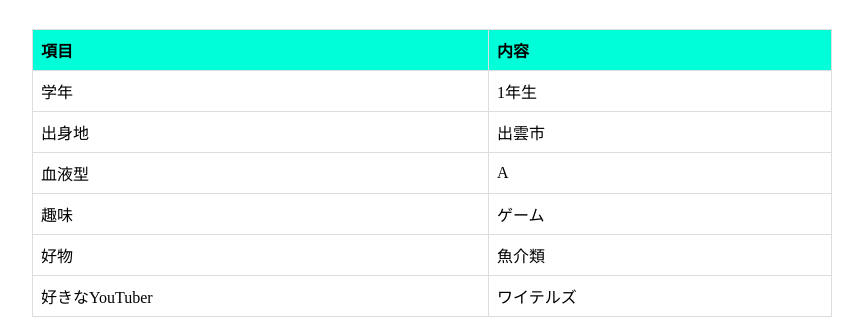
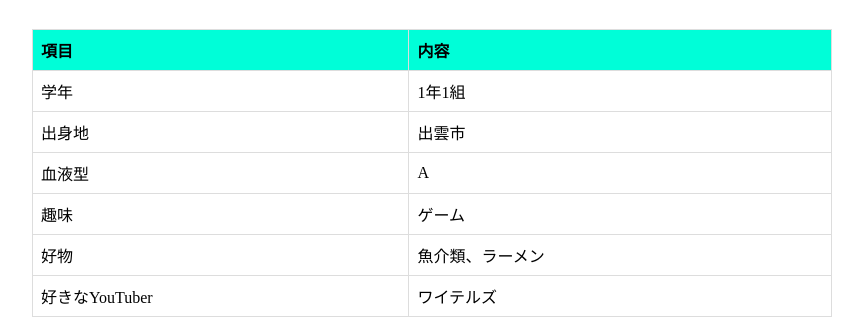
Before and after one commit to kidosann/procon-tutorial, a website built with Vite: page docs/index.html in a window 1280 px wide. Shown: the part 106-432 px from the top of the page, without its empty margins (208-1071 px from the left). Built offline with nearby package versions, Linux system fonts and the light colour scheme.

Commit message:
chore: ビルド

```diff
--- a/docs/index.html
+++ b/docs/index.html
@@ -20,7 +20,7 @@
       <tbody>
         <tr>
           <td>学年</td>
-          <td>1年生</td>
+          <td>1年1組</td>
         </tr>
         <tr>
           <td>出身地</td>
@@ -36,7 +36,7 @@
         </tr>
         <tr>
           <td>好物</td>
-          <td>魚介類</td>
+          <td>魚介類、ラーメン</td>
         </tr>
         <tr>
           <td>好きなYouTuber</td>
```
